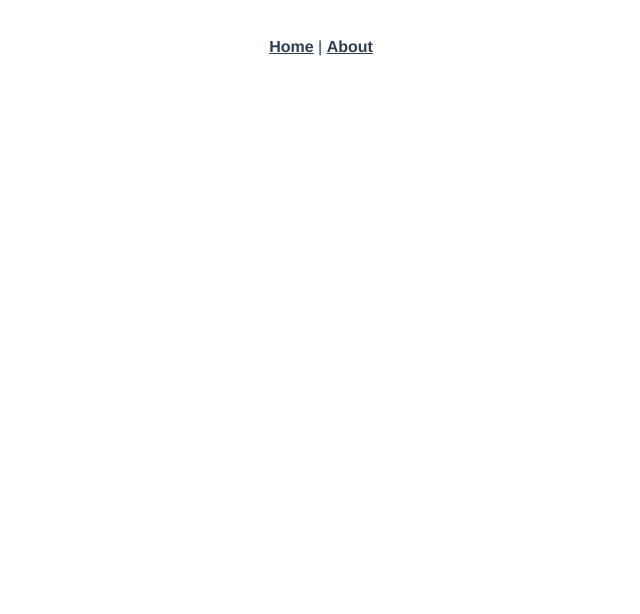
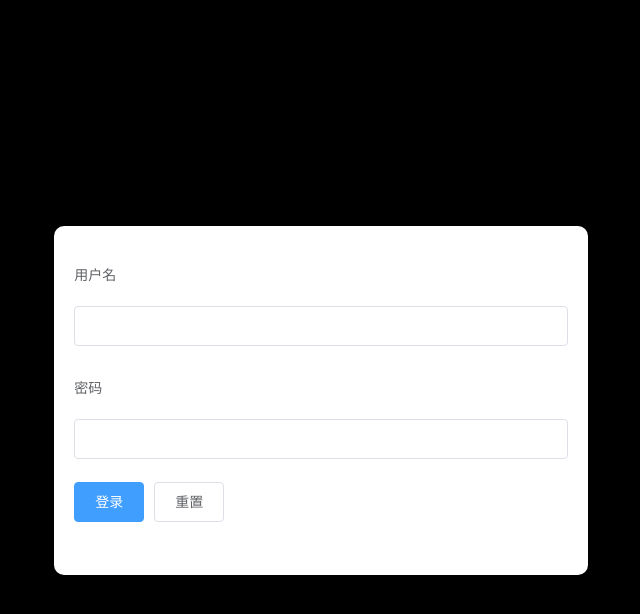
Before and after one commit to zlq10/shop-admin, a Vue app: page /#/login in a window 1280 px wide. Shown: the top 614 px of the page, without its empty margins (319-959 px from the left). Built offline with nearby package versions, Linux system fonts and the light colour scheme.

Commit message:
登录静态页面完成

```diff
--- a/package.json
+++ b/package.json
@@ -5,10 +5,13 @@
     "scripts": {
         "serve": "vue-cli-service serve",
         "build": "vue-cli-service build",
-    "lint": "vue-cli-service lint"
+        "lint": "vue-cli-service lint",
+        "start": "npm run serve"
     },
     "dependencies": {
+        "axios": "^0.19.0",
         "core-js": "^2.6.5",
+        "element-ui": "^2.10.0",
         "vue": "^2.6.10",
         "vue-router": "^3.0.3"
     },
--- /dev/null
+++ b/public/css/index.css
@@ -0,0 +1,6 @@
+html,
+body {
+    height: 100%;
+    margin: 0;
+    padding: 0;
+}
--- a/src/App.vue
+++ b/src/App.vue
@@ -1,29 +1,17 @@
 <template>
-  <div id="app">
-    <div id="nav">
-      <router-link to="/">Home</router-link> |
-      <router-link to="/about">About</router-link>
+    <div id="app">
+        <router-view/>
     </div>
-    <router-view />
-  </div>
 </template>
 
-<style lang="less">
-#app {
-  font-family: "Avenir", Helvetica, Arial, sans-serif;
-  -webkit-font-smoothing: antialiased;
-  -moz-osx-font-smoothing: grayscale;
-  text-align: center;
-  color: #2c3e50;
-}
-#nav {
-  padding: 30px;
-  a {
-    font-weight: bold;
-    color: #2c3e50;
-    &.router-link-exact-active {
-      color: #42b983;
-    }
+<script>
+  export default {
+
   }
-}
+</script>
+
+<style>
+  #app{
+    height: 100%;
+  }
 </style>
--- /dev/null
+++ b/src/assets/login.vue
@@ -0,0 +1,53 @@
+<template>
+<el-row type="flex" class="row-bg" justify="center" align="middle">
+  <el-col :xs="16" :sm="14" :md="12" :lg="10" :xl="8">
+    <el-form ref="form" :model="form" class="form-bg" label-width="80px" label-position="top">
+  <el-form-item label="用户名">
+    <el-input v-model="form.username"></el-input>
+  </el-form-item>
+ <el-form-item label="密码">
+    <el-input v-model="form.password"></el-input>
+  </el-form-item>
+  <el-form-item>
+    <el-button type="primary" @click="onSubmit">登录</el-button>
+    <el-button>重置</el-button>
+  </el-form-item>
+</el-form>
+  </el-col>
+
+</el-row>
+
+
+
+
+</template>
+<script>
+  export default {
+    data() {
+      return {
+        form: {
+          username: '',
+          password:""
+        }
+      }
+    },
+    methods: {
+      onSubmit() {
+        console.log('submit!');
+      }
+    }
+  }
+</script>
+<style>
+  .row-bg{
+    height: 100%;
+    background-color: black;
+  }
+  .form-bg{
+    background-color: #fff;
+    border-radius: 10px;
+    padding: 30px 20px;
+    min-width: 400px;
+
+  }
+</style>
--- a/src/router.js
+++ b/src/router.js
@@ -1,24 +1,17 @@
 import Vue from "vue";
 import Router from "vue-router";
-import Home from "./views/Home.vue";
+import login from "./assets/login.vue"
+
 
 Vue.use(Router);
 
+
+
 export default new Router({
-  routes: [
-    {
-      path: "/",
-      name: "home",
-      component: Home
-    },
-    {
-      path: "/about",
-      name: "about",
-      // route level code-splitting
-      // this generates a separate chunk (about.[hash].js) for this route
-      // which is lazy-loaded when the route is visited.
-      component: () =>
-        import(/* webpackChunkName: "about" */ "./views/About.vue")
-    }
-  ]
+    routes: [{
+            path: '/login',
+            component: login
+        }
+
+    ]
 });
--- a/src/views/About.vue
+++ /dev/null
@@ -1,5 +0,0 @@
-<template>
-  <div class="about">
-    <h1>This is an about page</h1>
-  </div>
-</template>
--- a/src/views/Home.vue
+++ /dev/null
@@ -1,18 +0,0 @@
-<template>
-  <div class="home">
-    <img alt="Vue logo" src="../assets/logo.png" />
-    <HelloWorld msg="Welcome to Your Vue.js App" />
-  </div>
-</template>
-
-<script>
-// @ is an alias to /src
-import HelloWorld from "@/components/HelloWorld.vue";
-
-export default {
-  name: "home",
-  components: {
-    HelloWorld
-  }
-};
-</script>
```
Also changed, not shown: src/main.js (+6 -2 lines), src/assets/logo.png (deleted), 1 other file (tests, documents, lock files or other folders). Lines whose indentation alone changed are shown as unchanged.
